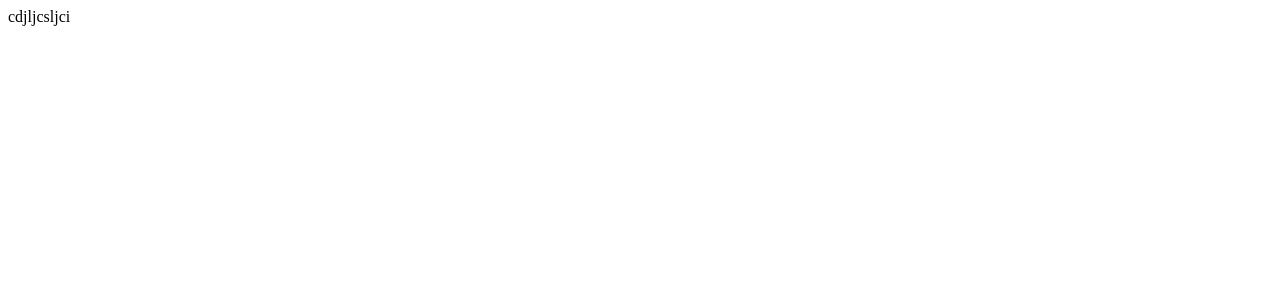
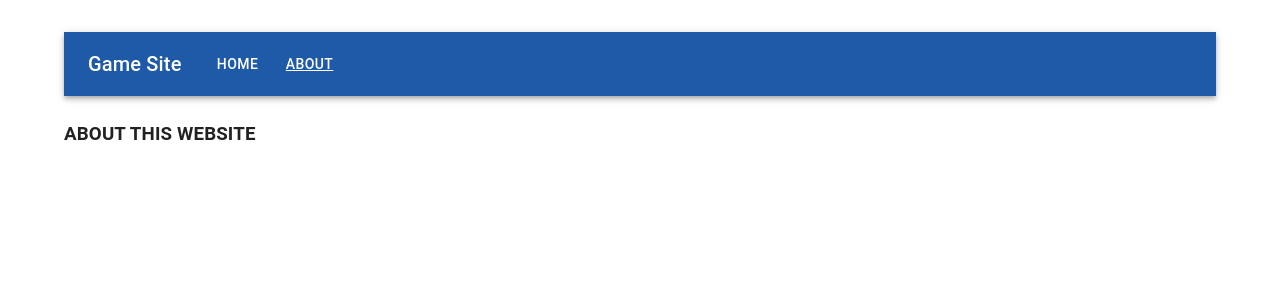
Before and after one commit to matthewtannous/game-site, a React (Vite) app in the folder app/: page /about in a window 1280 px wide. Shown: the top 300 px of the page. Built offline with nearby package versions, Linux system fonts and the light colour scheme.

Commit message:
Improve frontend structure

```diff
--- a/app/package.json
+++ b/app/package.json
@@ -10,6 +10,9 @@
     "preview": "vite preview"
   },
   "dependencies": {
+    "@emotion/react": "^11.14.0",
+    "@emotion/styled": "^11.14.1",
+    "@mui/material": "^7.3.8",
     "react": "^19.2.0",
     "react-dom": "^19.2.0",
     "react-router-dom": "^7.13.1"
--- a/app/src/app/App.jsx
+++ b/app/src/app/App.jsx
@@ -1,14 +1,20 @@
-// import { Route, Routes } from "react-router-dom"
-// import Layout from "../components/layout/Layout"
-// import { routes } from "./routes"
+import { Route, Routes } from 'react-router-dom';
+import { Container } from '@mui/material';
+import Layout from '../components/layout/Layout';
+import { routes } from './routes';
 
 function App() {
-
   return (
-    <>
-      cdjljcsljci
-    </>
-  )
+    <Container maxWidth="lg" sx={{ py: 4 }}>
+      <Layout>
+        <Routes>
+          {routes.map(({ path, element: Page }) => (
+            <Route key={path} path={path} element={<Page />} />
+          ))}
+        </Routes>
+      </Layout>
+    </Container>
+  );
 }
 
-export default App
+export default App;
--- a/app/src/components/layout/Layout.jsx
+++ b/app/src/components/layout/Layout.jsx
@@ -0,0 +1,13 @@
+import { Box } from '@mui/material';
+import NavBar from './NavBar';
+
+const Layout = ({ children }) => {
+    return (
+        <>
+            <NavBar />
+            <Box component="main">{children}</Box>
+        </>
+    );
+};
+
+export default Layout;
--- a/app/src/components/layout/NavBar.jsx
+++ b/app/src/components/layout/NavBar.jsx
@@ -0,0 +1,38 @@
+/**
+ * Navigation Bar at the top of the screen
+ */
+
+import { AppBar, Box, Button, Toolbar, Typography } from '@mui/material';
+import { NavLink } from 'react-router-dom';
+
+const links = [
+    { to: '/', label: 'Home' },
+    { to: '/about', label: 'About' }
+];
+
+const NavBar = () => {
+    return (
+        <AppBar position="static" sx={{ mb: 3 }}>
+            <Toolbar>
+                <Typography variant="h6" sx={{ mr: 3 }}>
+                    Game Site
+                </Typography>
+                <Box sx={{ display: 'flex', gap: 1, flexWrap: 'wrap' }}>
+                    {links.map((link) => (
+                        <Button
+                            key={link.to}
+                            color="inherit"
+                            component={NavLink}
+                            to={link.to}
+                            sx={{ '&.active': { textDecoration: 'underline' } }}
+                        >
+                            {link.label}
+                        </Button>
+                    ))}
+                </Box>
+            </Toolbar>
+        </AppBar>
+    );
+};
+
+export default NavBar;
--- a/app/src/main.jsx
+++ b/app/src/main.jsx
@@ -1,11 +1,25 @@
 import { createRoot } from 'react-dom/client';
 import { BrowserRouter } from 'react-router-dom';
-import './styles/base.css';
+import { CssBaseline, ThemeProvider, createTheme } from '@mui/material';
 import App from './app/App';
 
+const theme = createTheme({
+    palette: {
+        mode: 'light',
+        primary: {
+            main: '#1e5aa8',
+        },
+        secondary: {
+            main: '#0f766e',
+        },
+    },
+});
+
 createRoot(document.getElementById('root')).render(
-  <BrowserRouter>
-    <App />
-  </BrowserRouter>
-  ,
-)
+    <ThemeProvider theme={theme}>
+        <CssBaseline />
+        <BrowserRouter>
+            <App />
+        </BrowserRouter>
+    </ThemeProvider>
+);
--- /dev/null
+++ b/app/src/pages/About.jsx
@@ -0,0 +1,10 @@
+
+const About = () => {
+    return (
+        <>
+            <h3>ABOUT THIS WEBSITE</h3>
+        </>
+    )
+}
+
+export default About;
--- a/app/src/pages/Home.jsx
+++ b/app/src/pages/Home.jsx
@@ -0,0 +1,10 @@
+
+const Home = () => {
+    return (
+        <>
+            <h3>HOME PAGE TEST</h3>
+        </>
+    )
+}
+
+export default Home;
```
Also changed, not shown: app/src/app/routes.js (+8 -0 lines), app/src/services/api.js (+15 -0 lines), app/src/styles/base.css (deleted).
